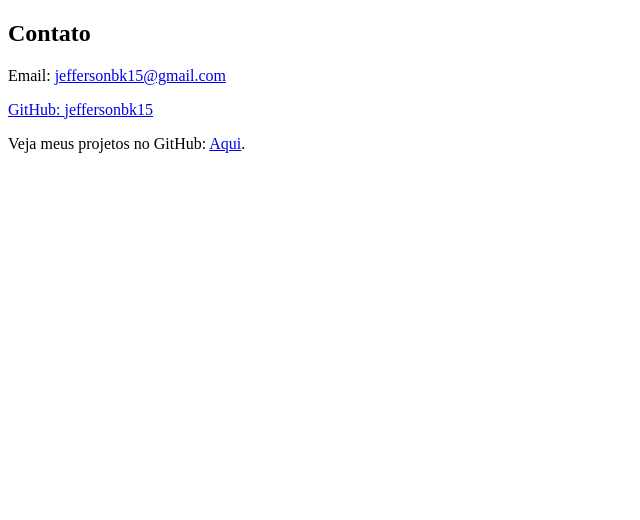
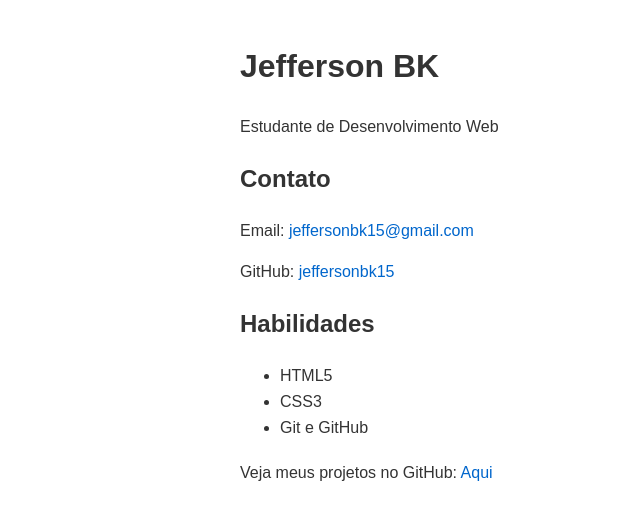
Before and after one commit to jeffersonbk15/Curriculo-Incrementado, a plain HTML site: page index.html in a window 1280 px wide. Shown: the whole page, without its empty margins (0-640 px from the left). Drawn offline with Linux system fonts and the light colour scheme.

Commit message:
Corrigindo Algumas coisas

```diff
--- a/index.html
+++ b/index.html
@@ -4,18 +4,51 @@
     <meta charset="UTF-8">
     <meta name="viewport" content="width=device-width, initial-scale=1.0">
     <meta name="description" content="Currículo online de Jefferson - Estudante de desenvolvimento web">
+    <title>Meu Currículo</title>
+    <style>
+        body {
+            font-family: Arial, sans-serif;
+            line-height: 1.6;
+            max-width: 800px;
+            margin: 0 auto;
+            padding: 20px;
+            color: #333;
+        }
+        a {
+            color: #0066cc;
+            text-decoration: none;
+        }
+        a:hover {
+            text-decoration: underline;
+        }
+        section {
+            margin-bottom: 20px;
+        }
+    </style>
 </head>
 <body>
+    <header>
+        <h1>Jefferson BK</h1>
+        <p>Estudante de Desenvolvimento Web</p>
+    </header>
+
     <section>
         <h2>Contato</h2>
-        <p>Email: <a href="jeffersonbk15@gmail.com"> jeffersonbk15@gmail.com</p></p>
-        <p>GitHub: <a href="https://github.com/jeffersonbk15/curriculo-online">jeffersonbk15</a></p>
-        <a href="https://github.com/jeffersonbk15" target="_blank" rel="noopener noreferrer"></a>
+        <p>Email: <a href="mailto:jeffersonbk15@gmail.com">jeffersonbk15@gmail.com</a></p>
+        <p>GitHub: <a href="https://github.com/jeffersonbk15" target="_blank" rel="noopener noreferrer">jeffersonbk15</a></p>
     </section>
+
+    <section>
+        <h2>Habilidades</h2>
+        <ul>
+            <li>HTML5</li>
+            <li>CSS3</li>
+            <li>Git e GitHub</li>
+        </ul>
+    </section>
+
     <footer>
-        <p>Veja meus projetos no GitHub:
-            <a href="https://github.com/jeffersonbk15/curriculo-online" target="_blank">Aqui</a>.
-        </p>
+        <p>Veja meus projetos no GitHub: <a href="https://github.com/jeffersonbk15/curriculo-online" target="_blank">Aqui</a></p>
     </footer>
 </body>
 </html>
```
